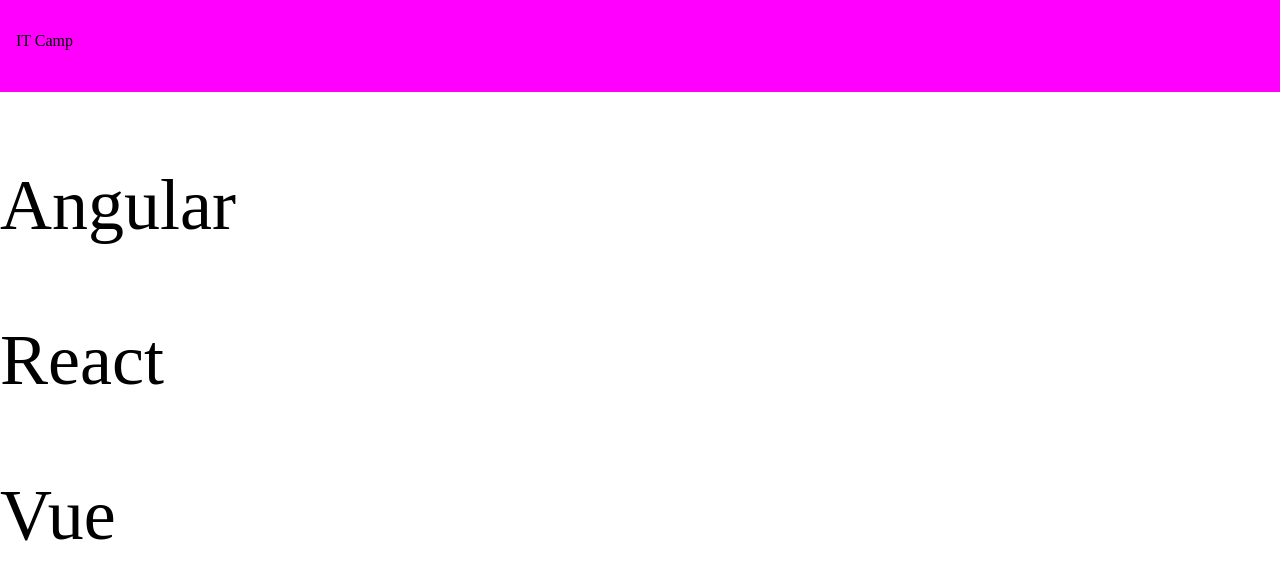
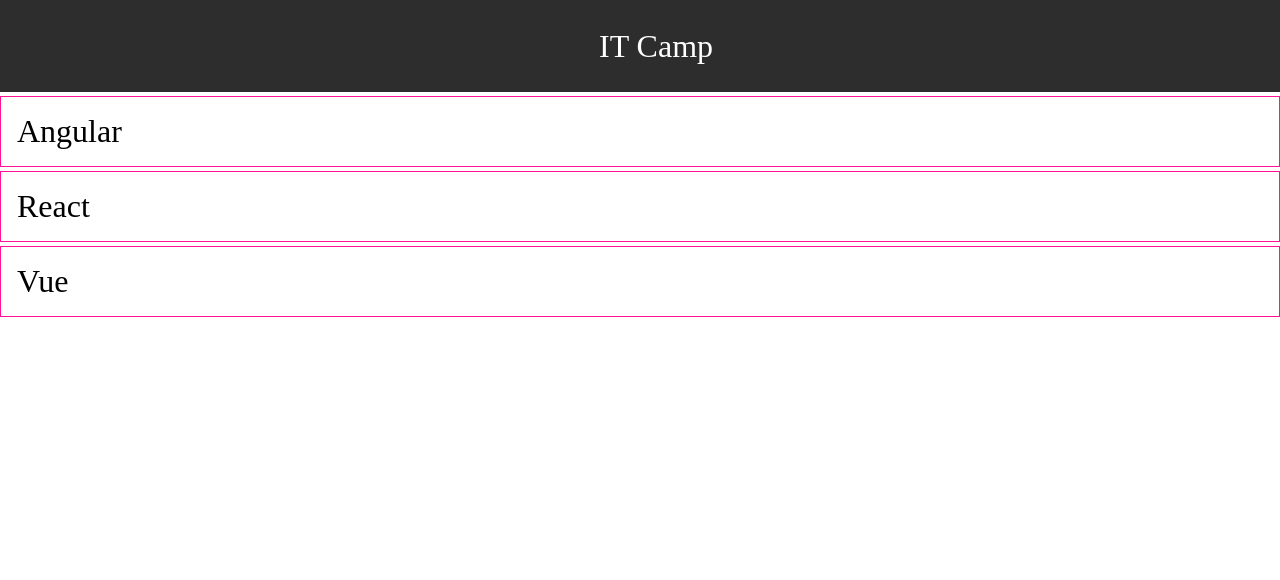
Before and after one commit to patrickjahr/ItCamp2017, an Angular app: page / in a window 1280 px wide. Shown: the top 580 px of the page. Built offline with nearby package versions, Linux system fonts and the light colour scheme.

Commit message:
adapt styling for header and list item

```diff
--- a/src/app/header/header.component.css
+++ b/src/app/header/header.component.css
@@ -1,7 +1,16 @@
 .header {
-    margin: 0;
+    margin: auto;
     padding: 16px;
     width: 100%;
     height: 60px;
-    background-color: #ff00ff;
+    color: white;
+    font-size: 32px;
+    text-align: center;
+    background-color: #2d2d2d;
+    display: flex;
+    justify-content: center;
+    align-items: center;
 }
+p {
+    margin: 0px;
+}
--- a/src/app/list-item/list-item.component.css
+++ b/src/app/list-item/list-item.component.css
@@ -1,3 +1,10 @@
 p {
-    font-size: 72px;
+    font-size: 32px;
+    padding: 16px;
+    border: 1px solid deeppink;
+    margin: 4px 0;
 }
+p:hover {
+    background-color: black;
+    color: white;
+}
```
